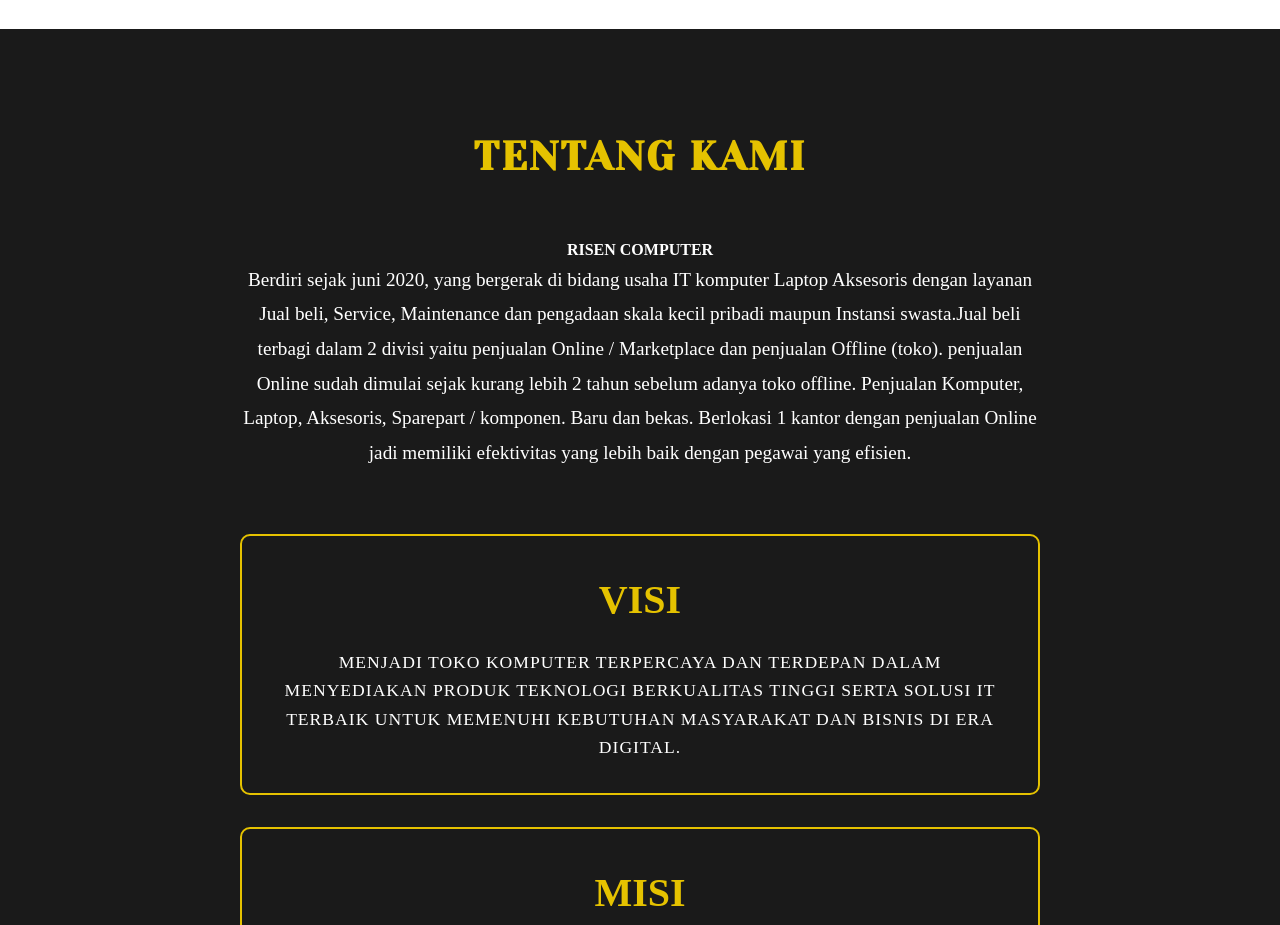
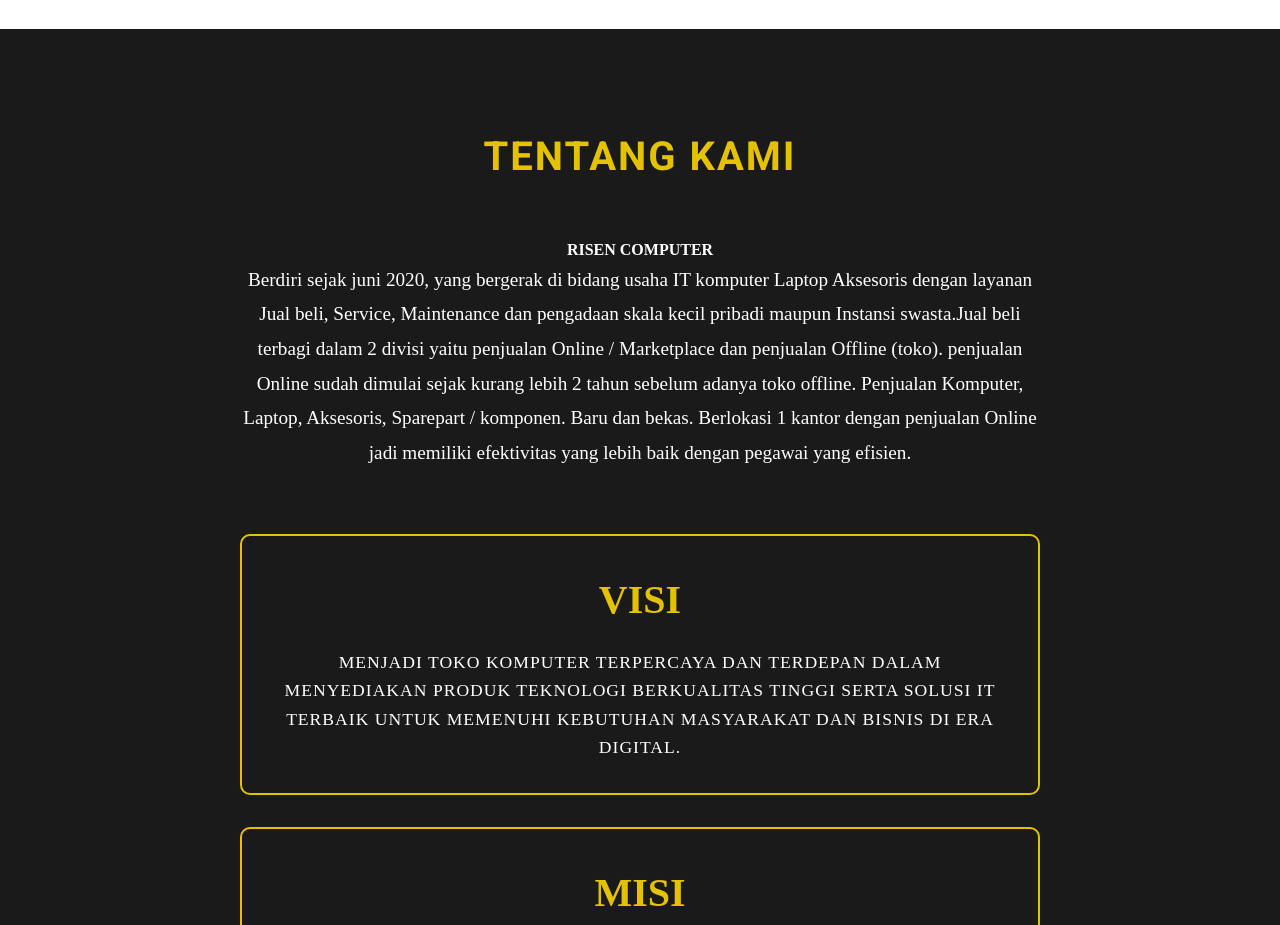
Before and after one commit to ctkacacaa/RISEN-COMPUTER, a plain HTML site: page index.html in a window 1280 px wide. Shown: the part 2420-3345 px from the top of the page. Drawn offline with Linux system fonts and the light colour scheme.

Commit message:
Update styles.css

```diff
--- a/styles.css
+++ b/styles.css
@@ -199,7 +199,7 @@
 .about h2 {
     color: var(--primary-gold);
     margin-bottom: 3rem;
-    font-family: var(--font-heading);
+    font-family: var(--font-body);
     font-size: 2.5rem;
     text-transform: uppercase;
     letter-spacing: 2px;
```
